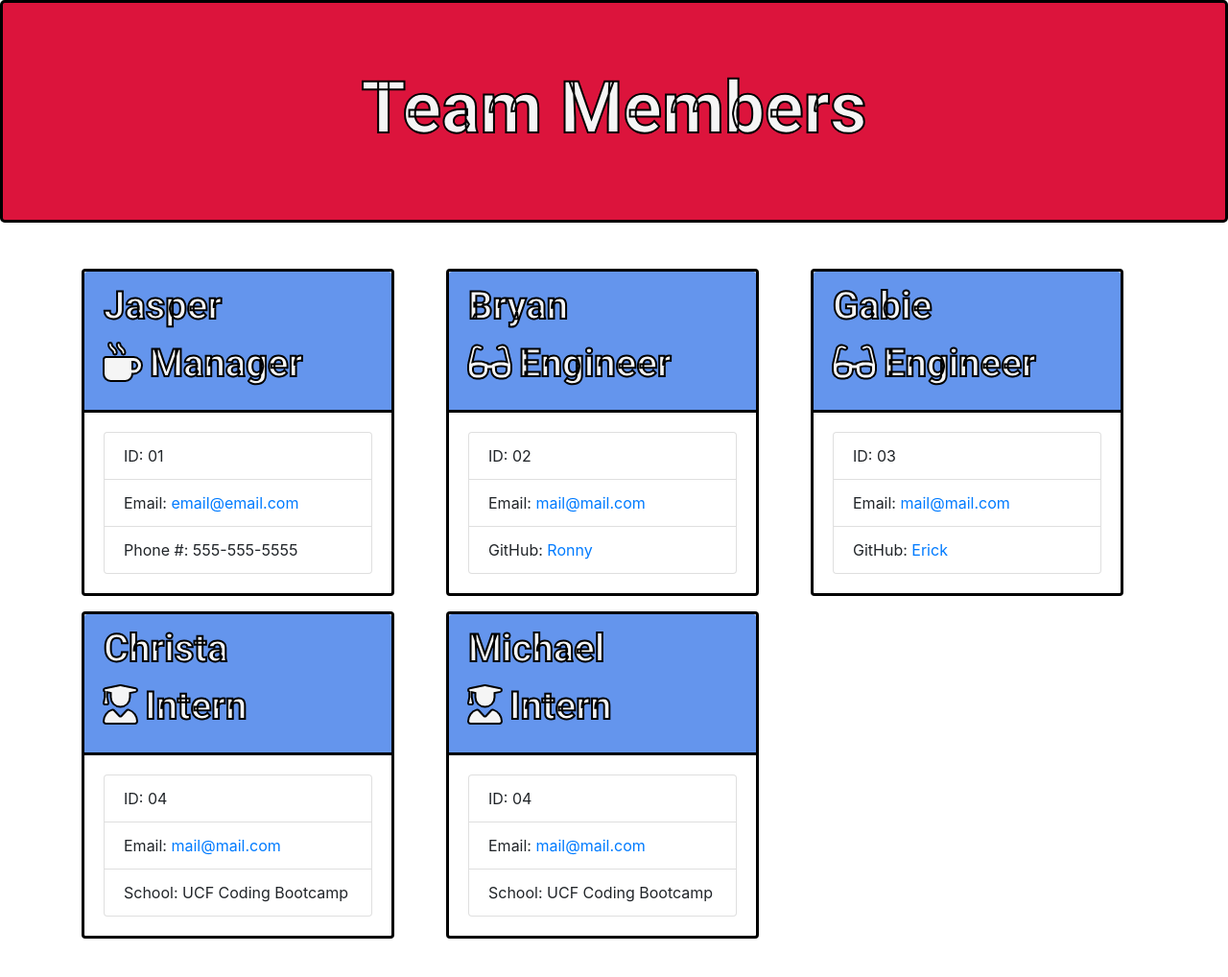
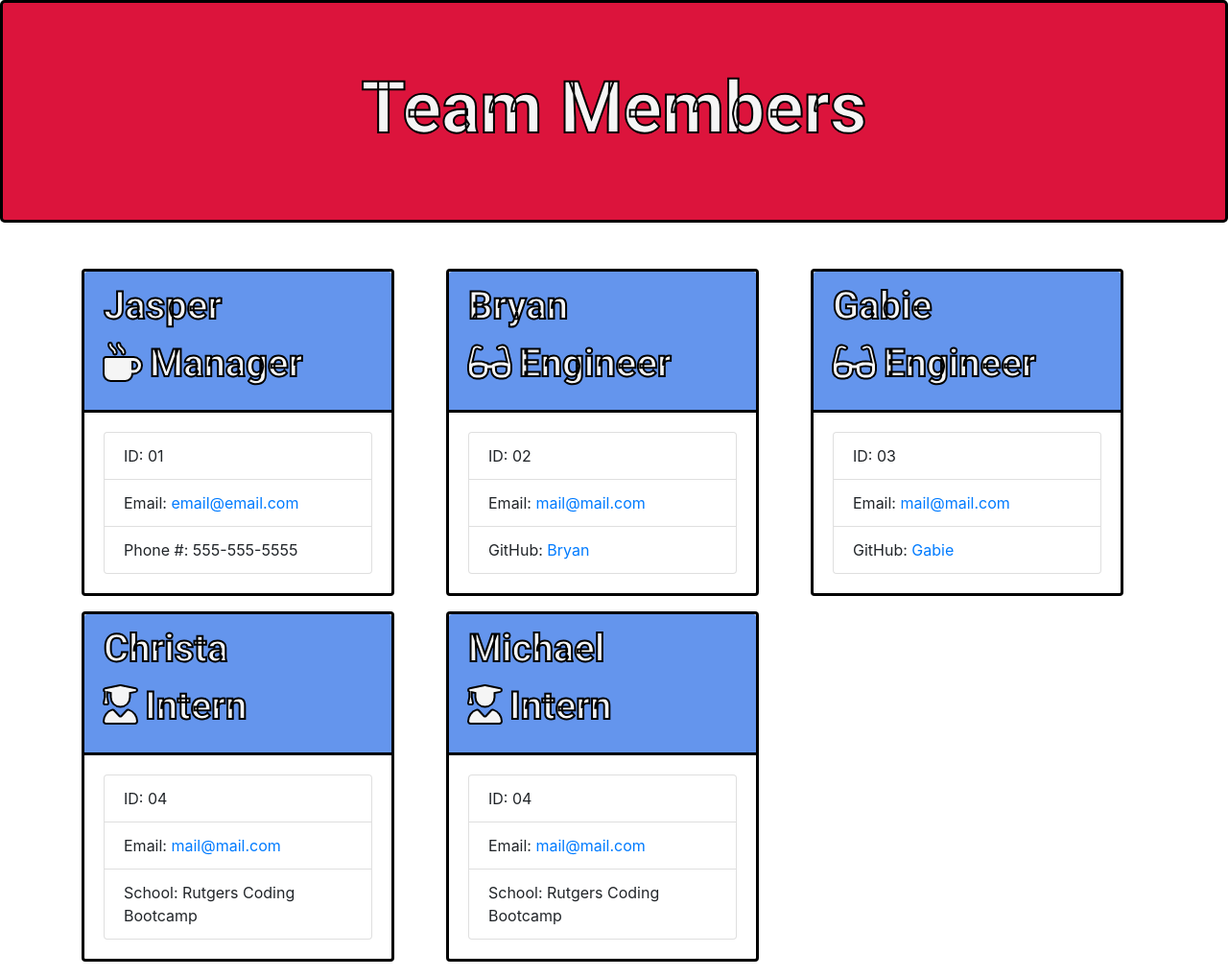
Before and after one commit to KuyaJasper/TeamProfileGenerator, a plain HTML site: page index.html in a window 1280 px wide. Shown: the whole page at 96% size. Before the commit the page ends 994 px from the top, so only its background shows below. Drawn offline with nearby package versions, Linux system fonts and the light colour scheme.

Commit message:
updated html framework

```diff
--- a/index.html
+++ b/index.html
@@ -57,8 +57,8 @@
                                     </li>
                                     <li class="list-group-item">
                                         GitHub:
-                                        <a href="https://github.com/Ronny" target="_blank"
-                                            rel="noopener noreferrer">Ronny</a>
+                                        <a href="https://github.com/Bryan" target="_blank"
+                                            rel="noopener noreferrer">Bryan</a>
                                     </li>
                                 </ul>
                             </div>
@@ -79,7 +79,7 @@
                                     <li class="list-group-item">
                                         GitHub:
                                         <a href="https://github.com/Erick" target="_blank"
-                                            rel="noopener noreferrer">Erick</a>
+                                            rel="noopener noreferrer">Gabie</a>
                                     </li>
                                 </ul>
                             </div>
@@ -99,7 +99,7 @@
                                     <li class="list-group-item">
                                         Email: <a href="mailto:mail@mail.com">mail@mail.com</a>
                                     </li>
-                                    <li class="list-group-item">School: UCF Coding Bootcamp</li>
+                                    <li class="list-group-item">School: Rutgers Coding Bootcamp</li>
                                 </ul>
                             </div>
                         </div>
@@ -118,7 +118,7 @@
                                     <li class="list-group-item">
                                         Email: <a href="mailto:mail@mail.com">mail@mail.com</a>
                                     </li>
-                                    <li class="list-group-item">School: UCF Coding Bootcamp</li>
+                                    <li class="list-group-item">School: Rutgers Coding Bootcamp</li>
                                 </ul>
                             </div>
                         </div>
```
Also changed, not shown: index.js (+10 -0 lines).
